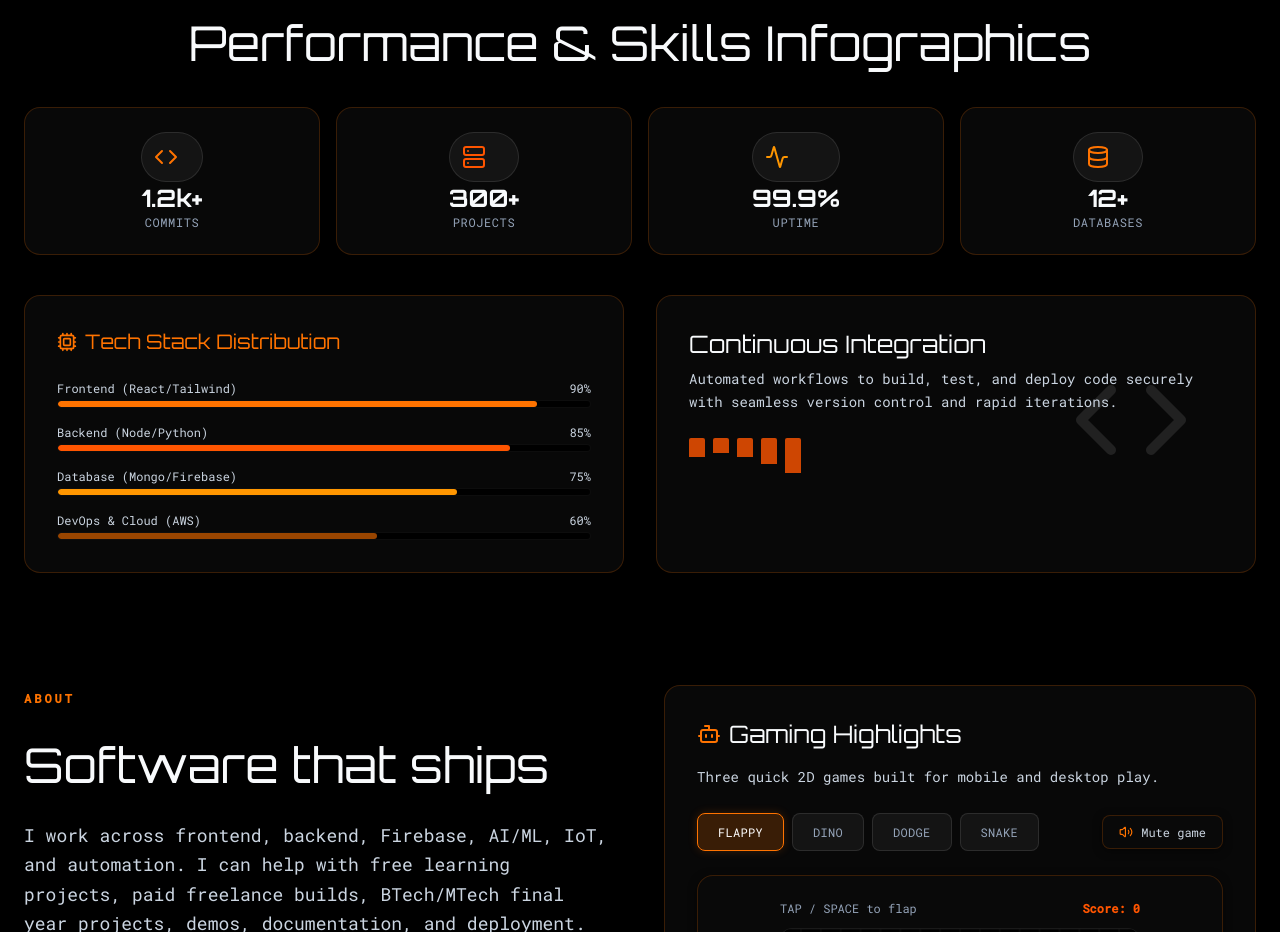
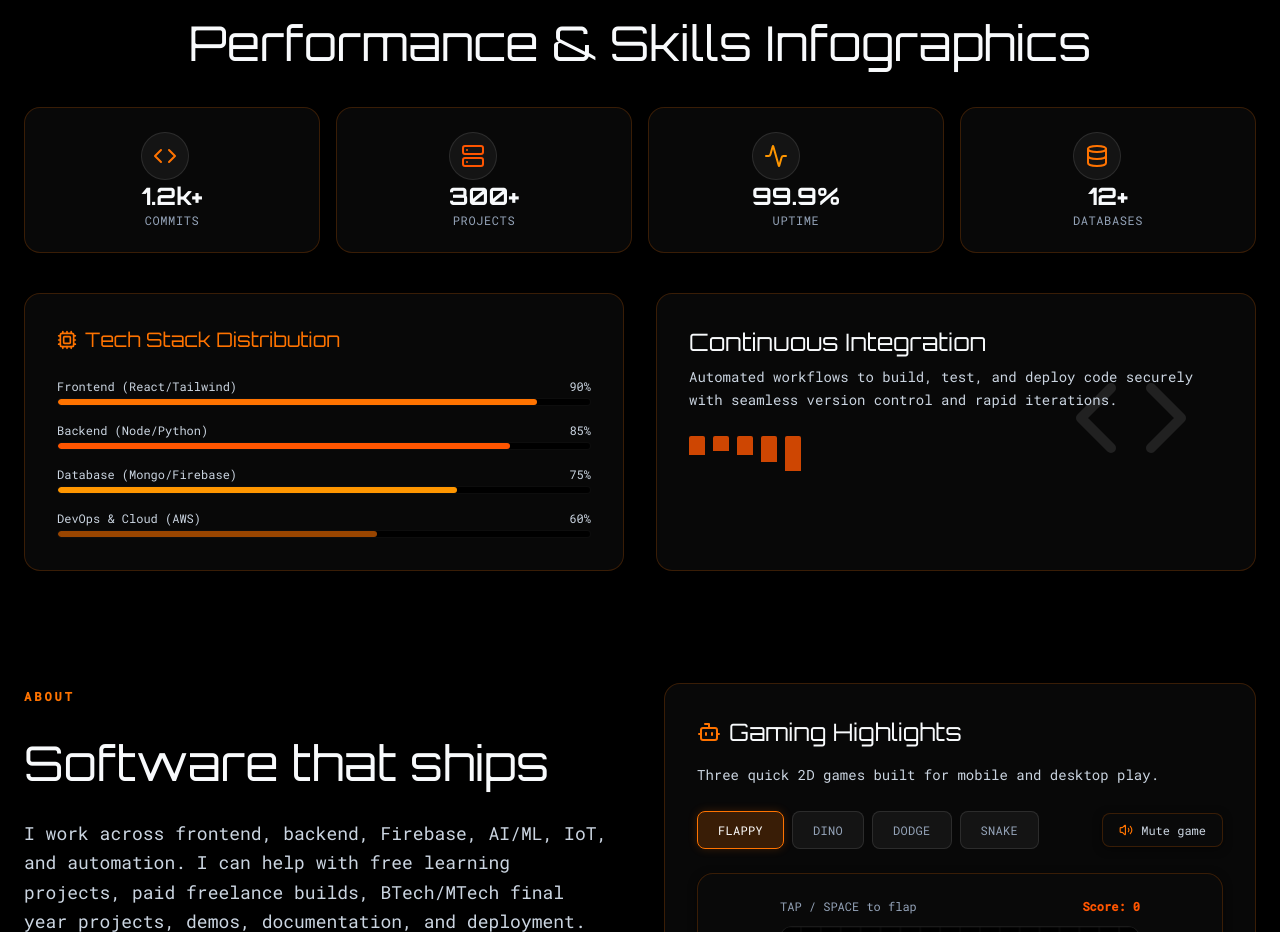
Before and after one commit to aaryaninvincible/Portfolio, a React (Vite) app: page / in a window 1280 px wide. Shown: the part 1425-2357 px from the top of the page. Built offline with nearby package versions, Linux system fonts and the light colour scheme; no server answers; the database is empty.

Commit message:
style: center align and size stat icons inside perfect circles

```diff
--- a/src/components/InteractiveWidgets.tsx
+++ b/src/components/InteractiveWidgets.tsx
@@ -21,7 +21,7 @@ export const InteractiveWidgets: React.FC = () => {
       <div className="grid grid-cols-2 md:grid-cols-4 gap-4">
         {stats.map((stat) => (
           <GlassCard key={stat.label} className="p-6 text-center flex flex-col items-center justify-center gap-3 hover:-translate-y-2 transition-transform duration-300">
-            <div className="p-3 bg-white/5 rounded-full border border-white/10">
+            <div className="w-12 h-12 flex items-center justify-center bg-white/5 rounded-full border border-white/10">
               {stat.icon}
             </div>
             <div className="text-2xl font-orbitron font-bold text-light">{stat.value}</div>
```
